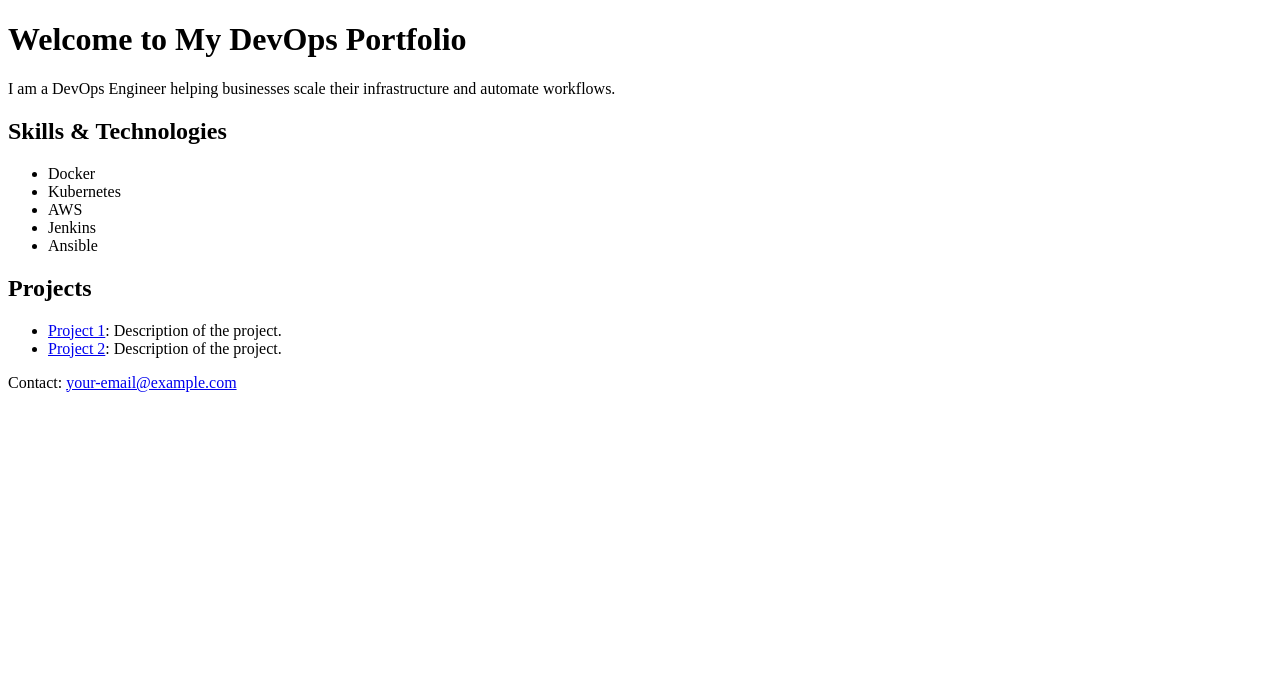
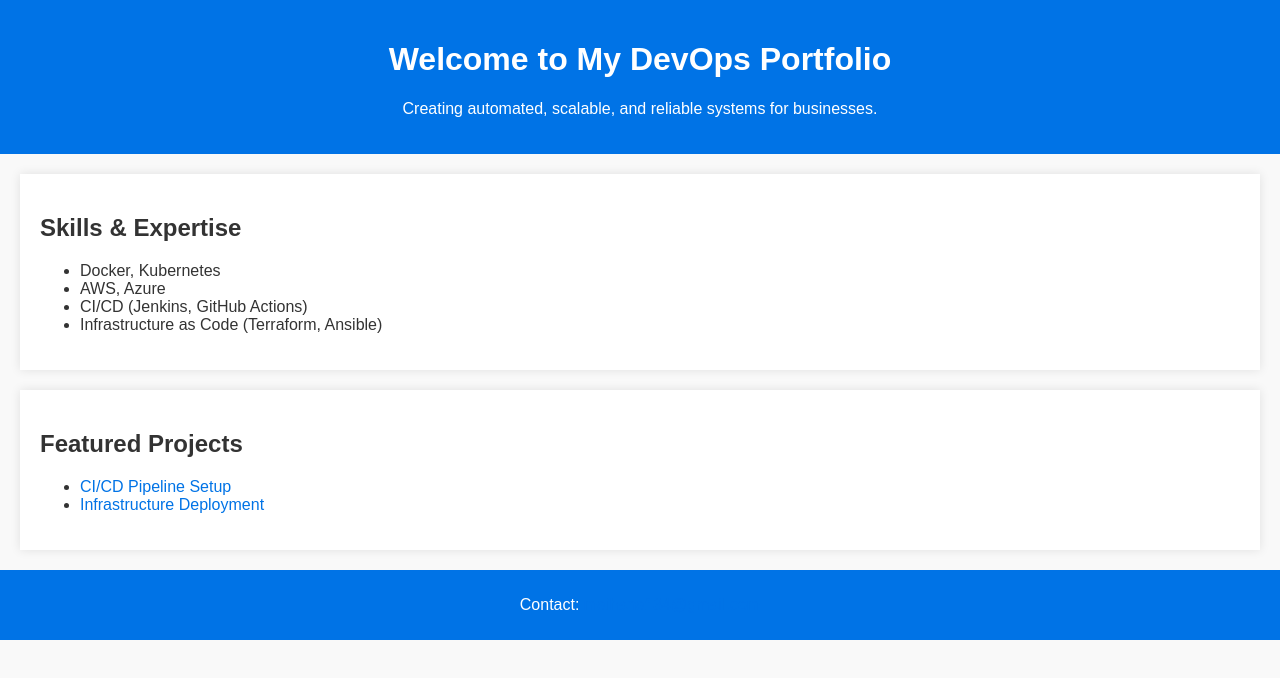
Before and after one commit to MaiMHanafi/Portfolio, a plain HTML site: page index.html in a window 1280 px wide. Drawn offline with Linux system fonts and the light colour scheme.

Commit message:
Update index.html

```diff
--- a/index.html
+++ b/index.html
@@ -1,35 +1,38 @@
 <!DOCTYPE html>
-<html lang="en">
+<html>
 <head>
-    <meta charset="UTF-8">
-    <meta name="viewport" content="width=device-width, initial-scale=1.0">
     <title>Mai's DevOps Portfolio</title>
-    <link rel="stylesheet" href="styles.css">
+    <style>
+        body { font-family: Arial, sans-serif; margin: 0; padding: 0; background: #f9f9f9; color: #333; }
+        header { background: #0073e6; color: #fff; padding: 20px; text-align: center; }
+        section { padding: 20px; margin: 20px; background: #fff; box-shadow: 0 0 10px rgba(0, 0, 0, 0.1); }
+        footer { text-align: center; padding: 10px; background: #0073e6; color: #fff; }
+        a { color: #0073e6; text-decoration: none; }
+    </style>
 </head>
 <body>
     <header>
         <h1>Welcome to My DevOps Portfolio</h1>
-        <p>I am a DevOps Engineer helping businesses scale their infrastructure and automate workflows.</p>
+        <p>Creating automated, scalable, and reliable systems for businesses.</p>
     </header>
-    <section id="skills">
-        <h2>Skills & Technologies</h2>
+    <section>
+        <h2>Skills & Expertise</h2>
         <ul>
-            <li>Docker</li>
-            <li>Kubernetes</li>
-            <li>AWS</li>
-            <li>Jenkins</li>
-            <li>Ansible</li>
+            <li>Docker, Kubernetes</li>
+            <li>AWS, Azure</li>
+            <li>CI/CD (Jenkins, GitHub Actions)</li>
+            <li>Infrastructure as Code (Terraform, Ansible)</li>
         </ul>
     </section>
-    <section id="projects">
-        <h2>Projects</h2>
+    <section>
+        <h2>Featured Projects</h2>
         <ul>
-            <li><a href="https://github.com/your-username/project1">Project 1</a>: Description of the project.</li>
-            <li><a href="https://github.com/your-username/project2">Project 2</a>: Description of the project.</li>
+            <li><a href="https://github.com/MaiMHanafi/Project1">CI/CD Pipeline Setup</a></li>
+            <li><a href="https://github.com/MaiMHanafi/Project2">Infrastructure Deployment</a></li>
         </ul>
     </section>
     <footer>
-        <p>Contact: <a href="mailto:your-email@example.com">your-email@example.com</a></p>
+        <p>Contact: <a href="mailto:maihanafi34@gmail.com">maihanafi34@gmail.com</a></p>
     </footer>
 </body>
 </html>
```
